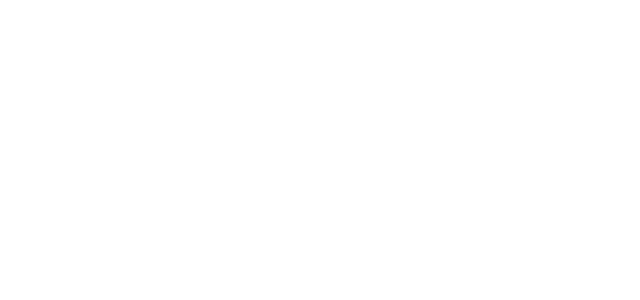
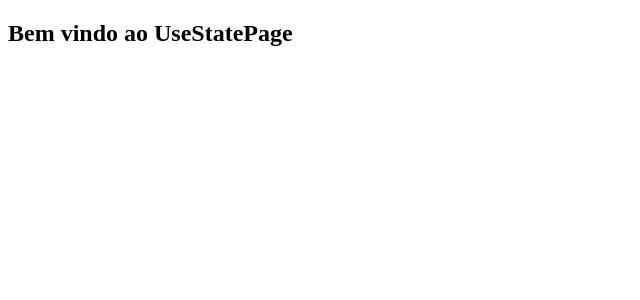
Before and after one commit to devbdallagnol/dio_react_hooks, a React (Create React App) app: page /useState in a window 1280 px wide. Before the commit this address had no page. Shown: the top 300 px of the page, without its empty margins (0-640 px from the left). Built offline with nearby package versions, Linux system fonts and the light colour scheme.

Commit message:
update - routes.js - Bem vindo ao useState Page

```diff
--- /dev/null
+++ b/src/pages/useStatePage.jsx
@@ -0,0 +1,9 @@
+import React from "react";
+
+export const UseStatePage = () => {
+    return (
+        <h2> Bem vindo ao UseStatePage</h2>
+    )
+}
+
+export default UseStatePage;
--- a/src/routes.js
+++ b/src/routes.js
@@ -1,11 +1,13 @@
 import {BrowserRouter, Routes, Route} from 'react-router-dom';
 import {HomePage} from './pages/homePage';
+import {UseStatePage} from './pages/useStatePage';
 
 export const AppRoutes = () => {
     return (
         <BrowserRouter>
             <Routes>
                 <Route path='/home' element={<HomePage />}/>
+                <Route path='/useState' element={<UseStatePage />}/>
             </Routes>
         </BrowserRouter>
     )
```
